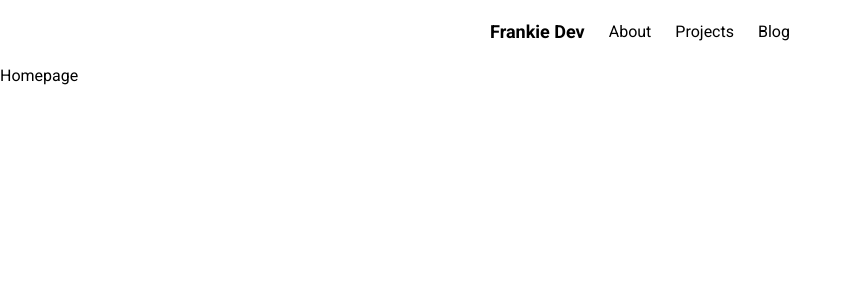
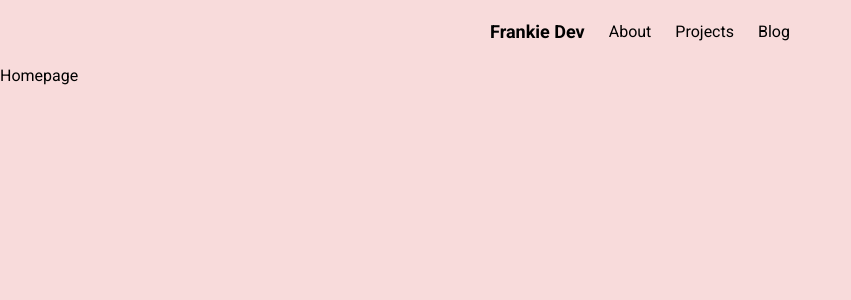
Before and after one commit to fsyncdrv/francescadriver.github.io, a Next.js app: page / in a window 1280 px wide. Shown: the top 300 px of the page, without its empty margins (0-851 px from the left). Built offline with nearby package versions, Linux system fonts and the light colour scheme.

Commit message:
modify bg-color

```diff
--- a/app/globals.css
+++ b/app/globals.css
@@ -5,3 +5,7 @@
 *{
   font-family: Roboto;
 }
+
+body {
+  background-color: #F8DBDB;
+}
```
